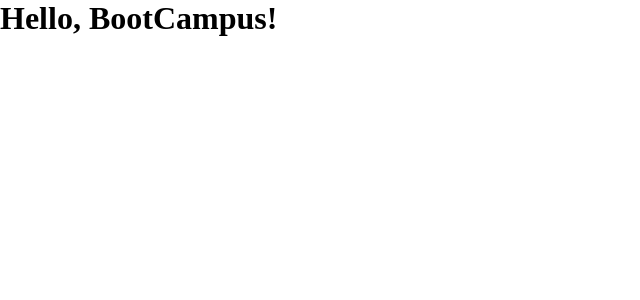
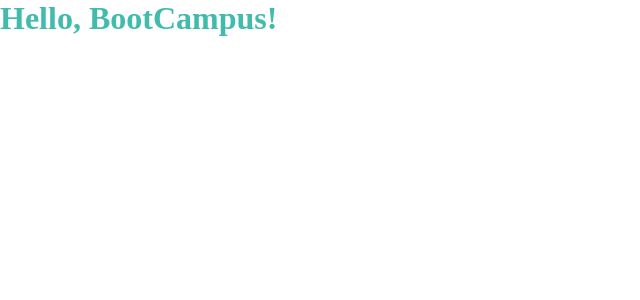
Before and after one commit to boot-campus/bootcampus, a React app in the folder frontend/: page / in a window 1280 px wide. Shown: the top 300 px of the page, without its empty margins (0-640 px from the left). Built offline with nearby package versions, Linux system fonts and the light colour scheme.

Commit message:
chore: 서버 실행 시 기본으로 표시되는 텍스트를 구현한 테스트 컴포넌트로 변경

```diff
--- a/frontend/src/App.tsx
+++ b/frontend/src/App.tsx
@@ -1,5 +1,7 @@
+import ColoredTitle from '~components/test/ColoredTitle';
+
 const App = () => {
-  return <h1>Hello, BootCampus!</h1>;
+  return <ColoredTitle color="teal">Hello, BootCampus!</ColoredTitle>;
 };
 
 export default App;
```
